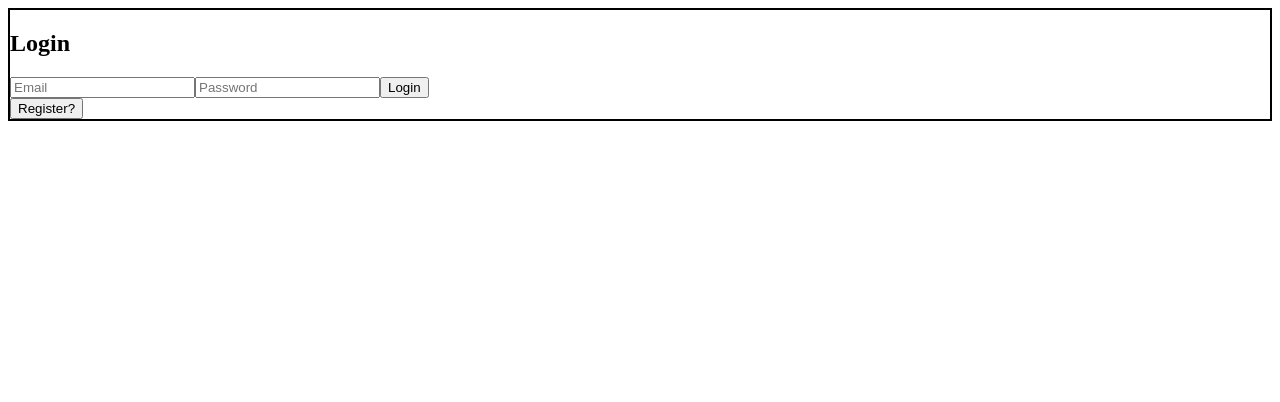
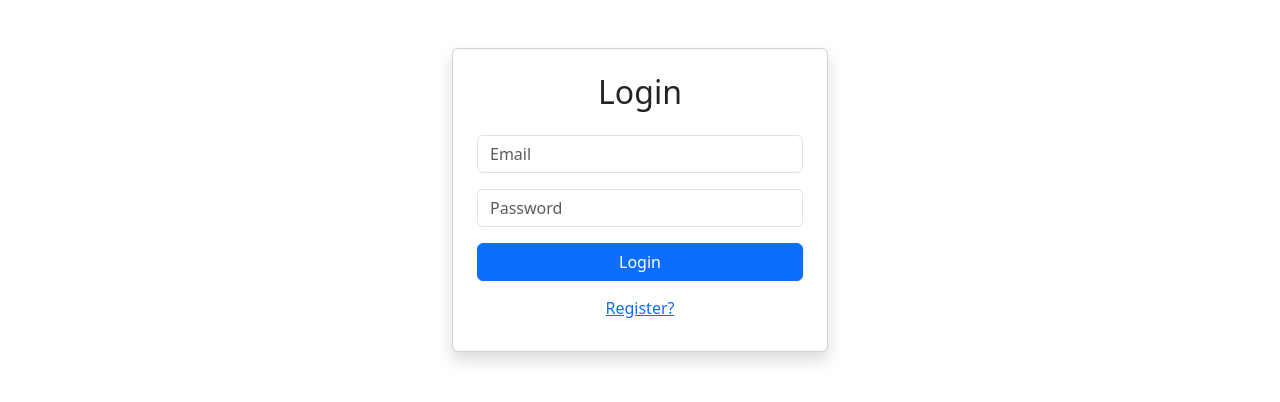
Before and after one commit to SArunD/GT-StudyLink, a React (Vite) app in the folder my-app/: page /login in a window 1280 px wide. Shown: the top 402 px of the page. Built offline with nearby package versions, Linux system fonts and the light colour scheme; no server answers.

Commit message:
added login screen UI, added nav bar

```diff
--- a/my-app/src/components/Header.jsx
+++ b/my-app/src/components/Header.jsx
@@ -1,4 +1,5 @@
 import React, { useContext } from 'react'
+import { Link } from 'react-router-dom'
 
 import { AuthContext } from "../utils/AuthContext"
 
@@ -6,10 +7,43 @@
   const { user } = useContext(AuthContext)
 
   return (
-    <header style={{ border: "2px solid red" }}>
-        Header
-        {user ? <h2>Logged IN</h2> : <h2>Not Logged</h2>}
-    </header>
+    // <header style={{ border: "2px solid red" }}>
+    //     Header
+    //     {user ? <h2>Logged IN</h2> : <h2>Not Logged</h2>}
+    // </header>
+    <nav className="navbar navbar-expand-lg navbar-light bg-light mb-4">
+    <div className="container-fluid">
+      <Link className="navbar-brand" to="/">StudyLink</Link>
+      <button className="navbar-toggler" type="button" data-bs-toggle="collapse"
+              data-bs-target="#navbarSupportedContent">
+        <span className="navbar-toggler-icon"></span>
+      </button>
+      <div className="collapse navbar-collapse" id="navbarSupportedContent">
+        <ul className="navbar-nav me-auto mb-2 mb-lg-0">
+          <li className="nav-item">
+            <Link className="nav-link" to="/">Home</Link>
+          </li>
+          <li className="nav-item">
+            <Link className="nav-link" to="/events">Events</Link>
+          </li>
+          {user && (
+            <li className="nav-item">
+              <Link className="nav-link" to="/events/add">Add Event</Link>
+            </li>
+          )}
+        </ul>
+        <div className="d-flex">
+          {user ? (
+            <span className="navbar-text me-3">
+              Welcome, {user.email}
+            </span>
+          ) : (
+            <Link className="btn btn-outline-primary me-2" to="/login">Login</Link>
+          )}
+        </div>
+      </div>
+    </div>
+  </nav>
   )
 }
 
--- a/my-app/src/main.jsx
+++ b/my-app/src/main.jsx
@@ -1,6 +1,7 @@
 import App from './App.jsx'
 import { BrowserRouter } from 'react-router'
 import { createRoot } from 'react-dom/client'
+import 'bootstrap/dist/css/bootstrap.min.css'
 
 createRoot(document.getElementById('root')).render(
 	<BrowserRouter>
--- a/my-app/src/pages/Login.jsx
+++ b/my-app/src/pages/Login.jsx
@@ -23,16 +23,50 @@
   }
 
   return (
-    <div style={{ border: "2px solid black" }}>
-      <h2>Login</h2>
+    // <div style={{ border: "2px solid black" }}>
+    //   <h2>Login</h2>
 
-      <form action={signIn}>
-        <input name='email' placeholder='Email' />
-        <input name='password' placeholder='Password' type='password' />
-        <button type="submit">Login</button>
-      </form>
+    //   <form action={signIn}>
+    //     <input name='email' placeholder='Email' />
+    //     <input name='password' placeholder='Password' type='password' />
+    //     <button type="submit">Login</button>
+    //   </form>
 
-      <button onClick={() => navigate("/register")}>Register?</button>
+    //   <button onClick={() => navigate("/register")}>Register?</button>
+    // </div>
+    <div className="container mt-5" style={{ maxWidth: "400px" }}>
+      <div className="card p-4 shadow">
+        <h2 className="mb-4 text-center">Login</h2>
+        <form action={signIn}>
+          <div className="mb-3">
+            <input
+              name="email"
+              placeholder="Email"
+              type="email"
+              className="form-control"
+              required
+            />
+          </div>
+          <div className="mb-3">
+            <input
+              name="password"
+              placeholder="Password"
+              type="password"
+              className="form-control"
+              required
+            />
+          </div>
+          <button type="submit" className="btn btn-primary w-100 mb-2">
+            Login
+          </button>
+        </form>
+        <button
+          onClick={() => navigate("/register")}
+          className="btn btn-link w-100"
+        >
+          Register?
+        </button>
+      </div>
     </div>
   )
 }
```
Also changed, not shown: my-app/package.json (+5 -3 lines), 1 other file (tests, documents, lock files or other folders).
